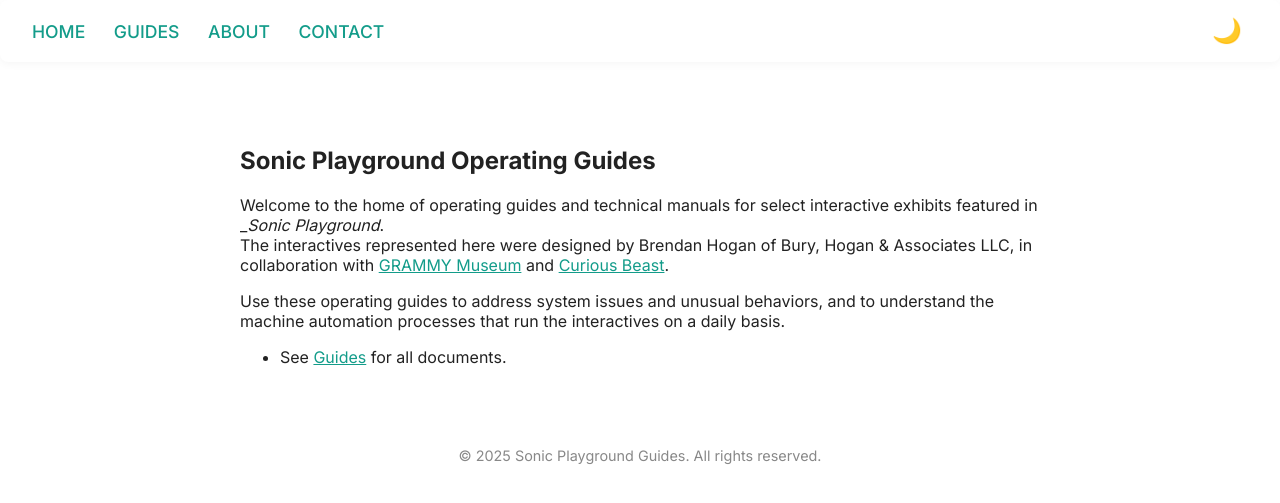
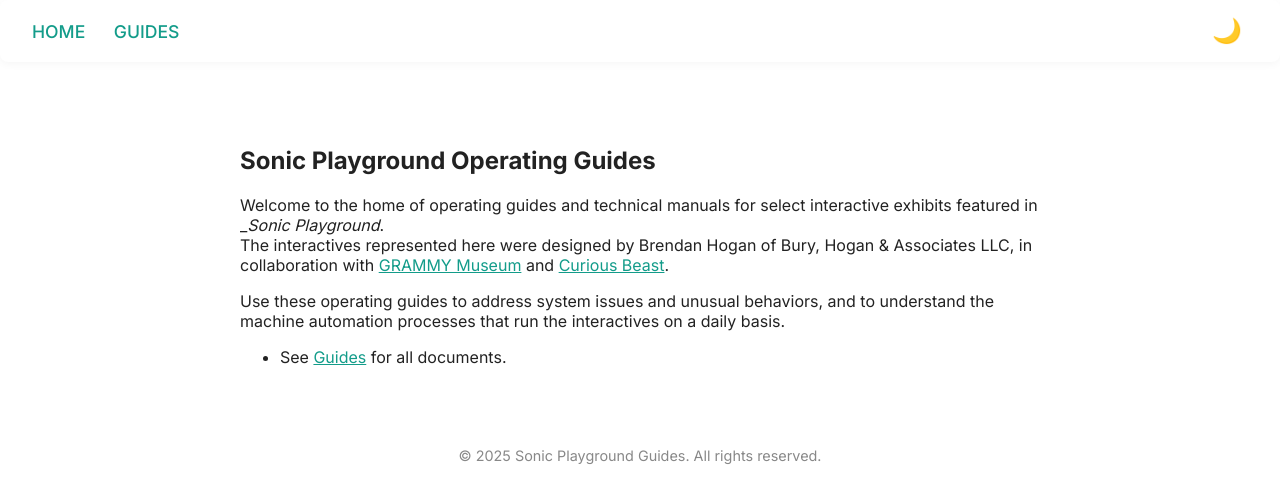
Before and after one commit to buryhoganllc/sonic-playground-guides, a Jekyll site: the page built from index.md, in a window 1280 px wide. Shown: the top 503 px of the page. Built offline with Jekyll 4.4.1, drawn with Linux system fonts in a browser that asks for light colours.

Commit message:
refactor/remove About and Contact links (deprecated)

```diff
--- a/_layouts/default.html
+++ b/_layouts/default.html
@@ -17,8 +17,6 @@
     <nav>
       <a href="{{ site.baseurl }}/">HOME</a>
       <a href="{{ site.baseurl }}/guides/">GUIDES</a>
-      <a href="{{ site.baseurl }}/about/">ABOUT</a>
-      <a href="{{ site.baseurl }}/contact/">CONTACT</a>
     </nav>
     <button id="theme-toggle" aria-label="Toggle dark mode" title="Toggle dark mode">🌙</button>
   </header>
```
